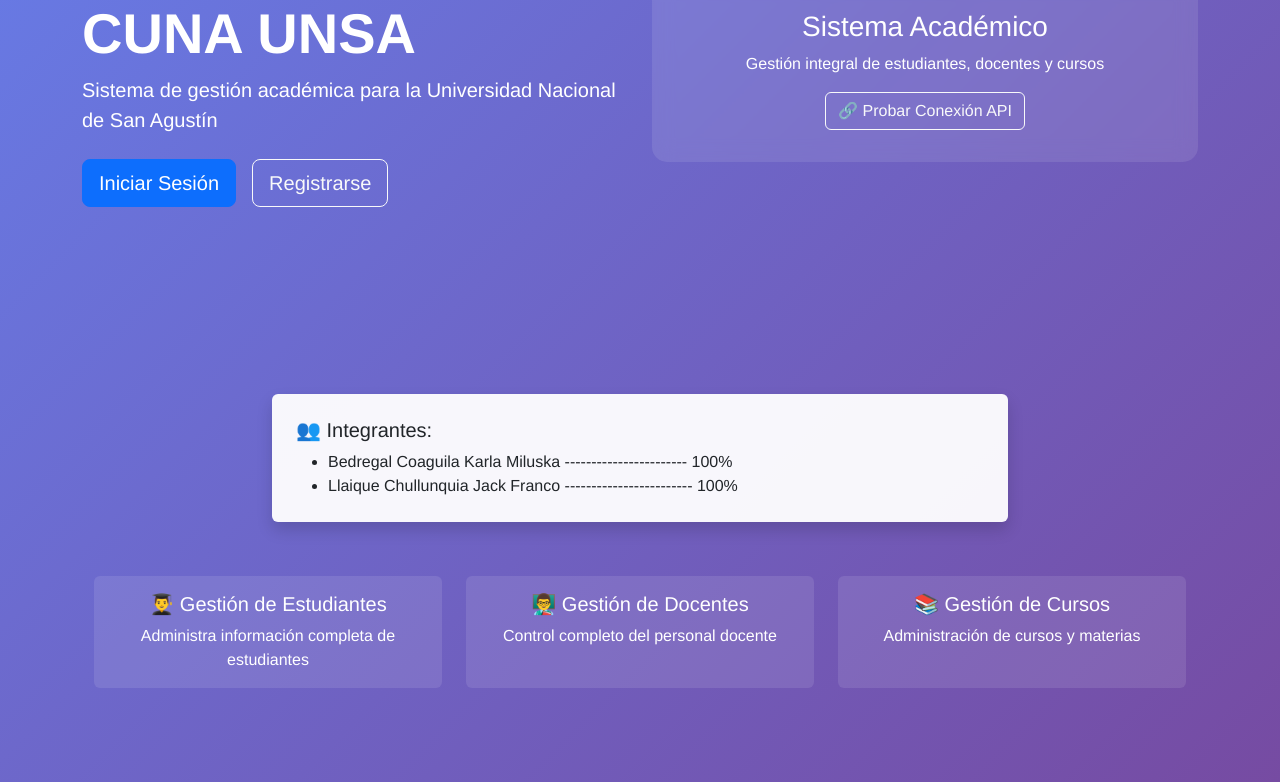
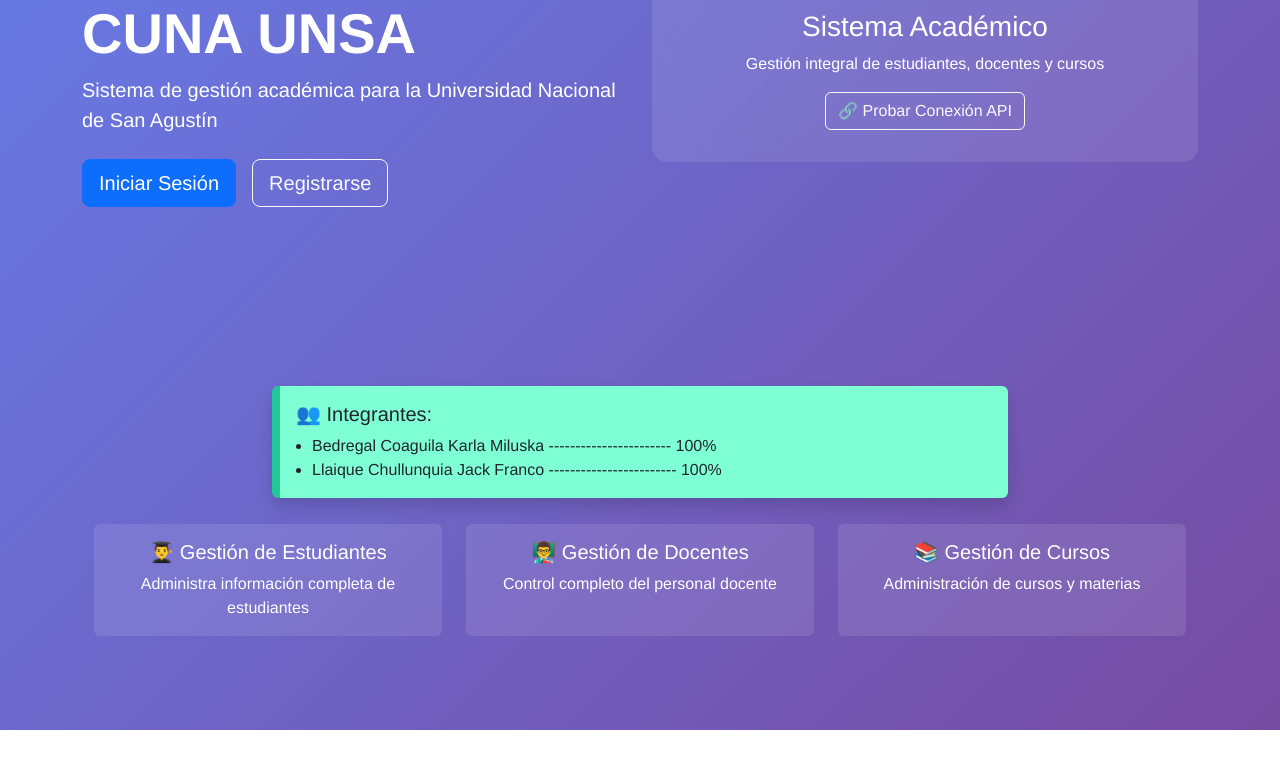
Before and after one commit to KarlaBedregal/CUNA, a Vue app: page / in a window 1280 px wide. Shown: the part 342-1124 px from the top of the page. After the commit the page ends 1072 px from the top, so only its background shows below. Built offline with nearby package versions, Linux system fonts and the light colour scheme.

Commit message:
añadiendo integrantes

```diff
--- a/src/views/Home.vue
+++ b/src/views/Home.vue
@@ -51,12 +51,12 @@
           </div>
         </div>
 
-        <!-- INTEGRANTES (NUEVA TARJETA) -->
-        <div class="row justify-content-center my-4">
+        <!-- INTEGRANTES -->
+        <div class="row justify-content-center mt-3 mb-1">
           <div class="col-md-8">
-            <div class="integrantes-card text-dark p-4 rounded shadow">
-              <h5>👥 Integrantes:</h5>
-              <ul class="mb-0">
+            <div class="integrantes-card p-3 rounded shadow text-dark text-start">
+              <h5 class="mb-2">👥 Integrantes:</h5>
+              <ul class="mb-0 ps-3">
                 <li>Bedregal Coaguila Karla Miluska ----------------------- 100%</li>
                 <li>Llaique Chullunquia Jack Franco ------------------------ 100%</li>
               </ul>
@@ -142,11 +142,14 @@
 }
 
 .integrantes-card {
-  background: rgba(255, 255, 255, 0.95);
+  background-color: #7fffd4; /* Aguamarina */
+  border-left: 8px solid #20c997;
+  font-weight: 500;
 }
 
 .features-section {
-  padding: 30px 0;
+  padding-top: 10px;
+  padding-bottom: 30px;
 }
 
 .card {
```
